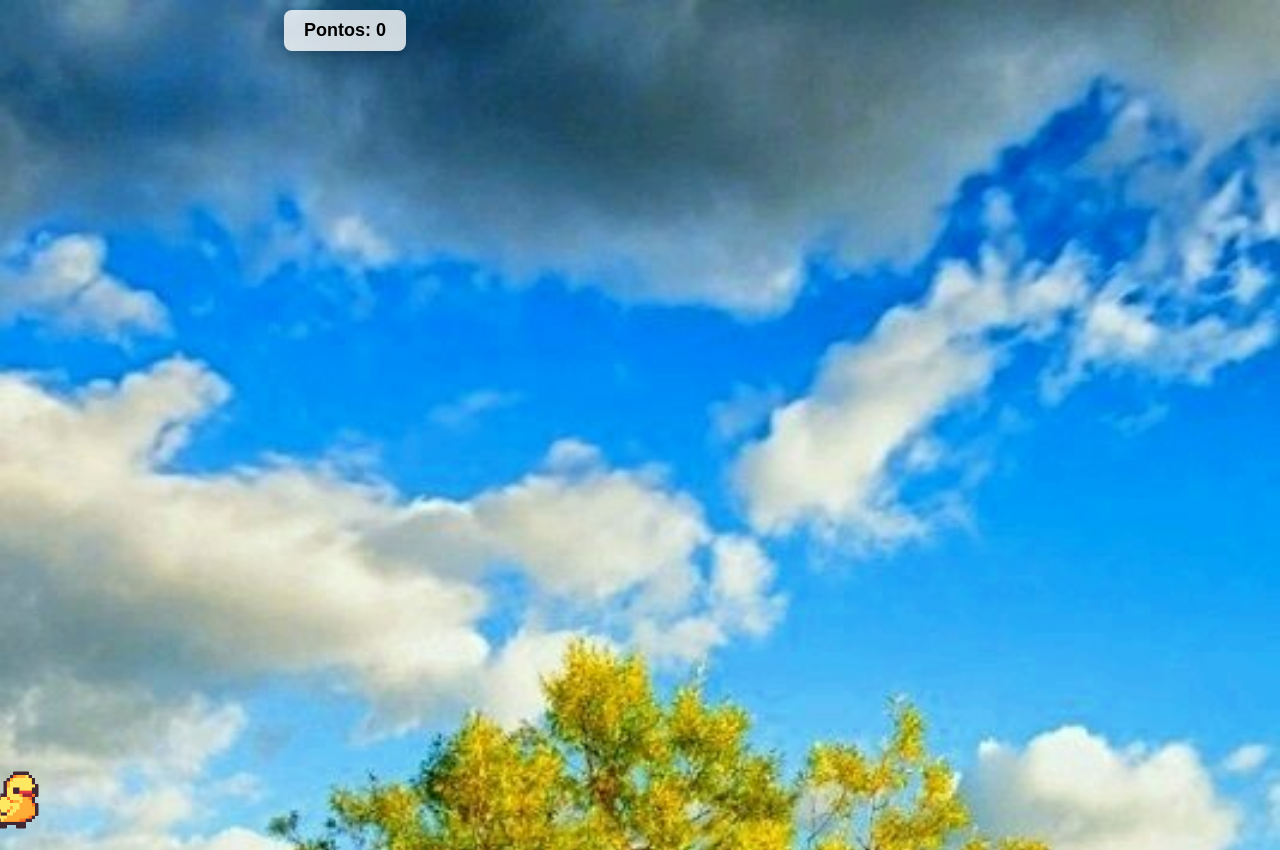
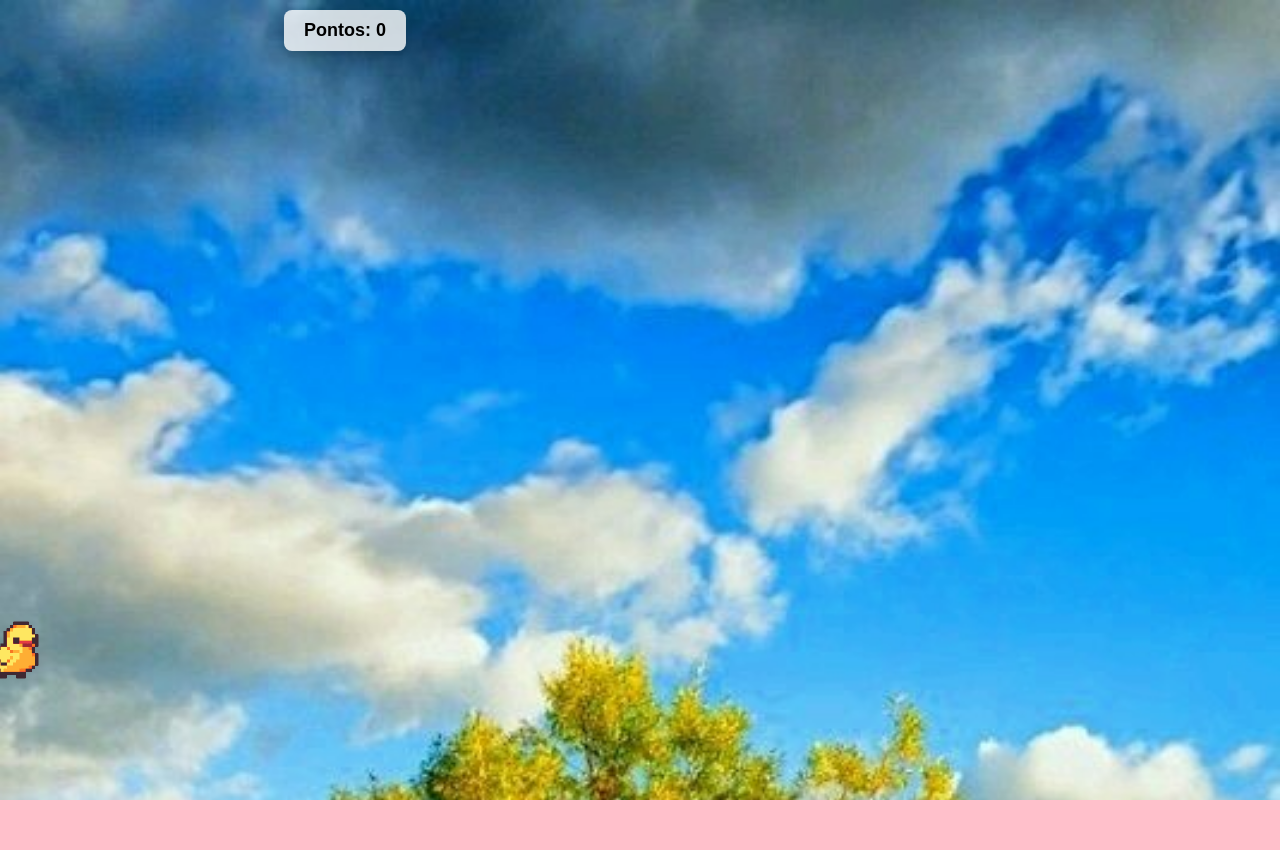
Before and after one commit to vtrks/guinguin, a plain HTML site: page index.html in a window 1280 px wide. After the commit the page ends 800 px from the top, so only its background shows below. Drawn offline with Linux system fonts and the light colour scheme.

Commit message:
Update index.html

```diff
--- a/index.html
+++ b/index.html
@@ -70,7 +70,7 @@
             const alturaAleatoria = Math.random() * (alturaMax - alturaMin) + alturaMin;
 
             //pato.style.top = `${alturaAleatoria}px`;
-            pato.style.top = `750px`;
+            pato.style.top = `600px`;
             pato.style.left = '-40px'; // Posição inicial fora da tela
             pato.style.display = 'block'; // Torna o pato visível
 
```
